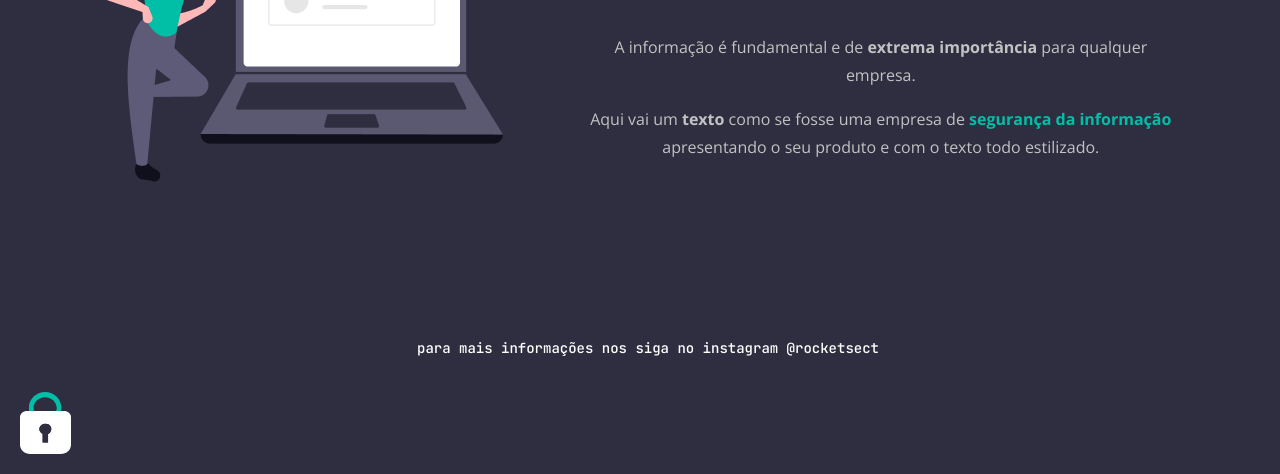
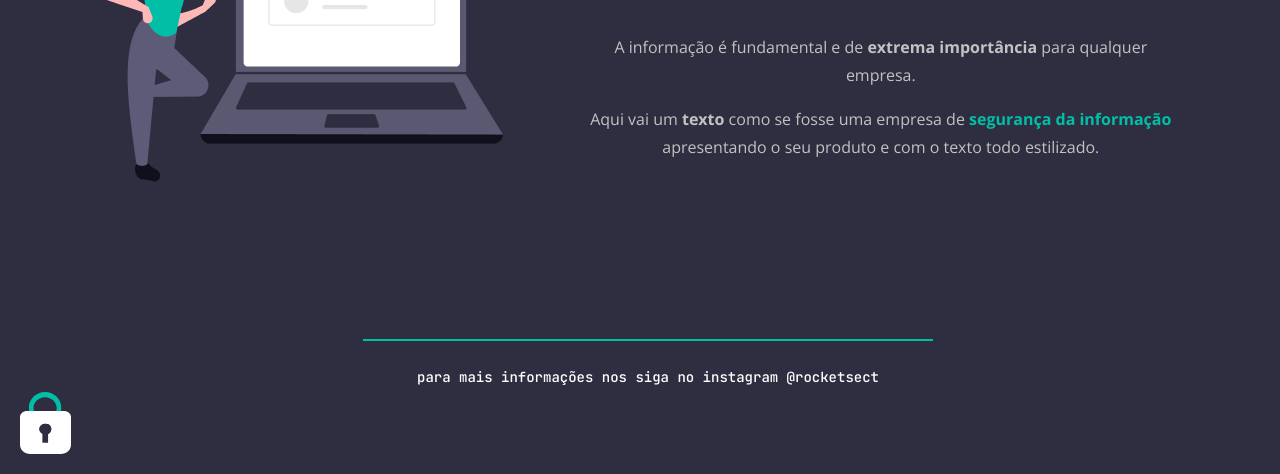
Before and after one commit to mcarnelos/projeto-rocket.sect, a plain HTML site: page index.html in a window 1280 px wide. Shown: the part 326-800 px from the top of the page. Drawn offline with nearby package versions, Linux system fonts and the light colour scheme.

Commit message:
Ajustes no css

```diff
--- a/index.html
+++ b/index.html
@@ -42,6 +42,8 @@
 
     </main>
 
+    <hr>
+
     <footer>
       para mais informações nos siga no instagram <a href="https://instagram.com/rocketsect" target="_blank">@rocketsect</a>
 
--- a/style.css
+++ b/style.css
@@ -69,6 +69,12 @@ main {
   height: 283px;
 }
 
+hr {
+  width: 568px;
+  border: 1px solid #00BFA6;
+  margin-bottom: 27px;
+}
+
 footer {
   text-align: center;
   font-size: 14px;
```
